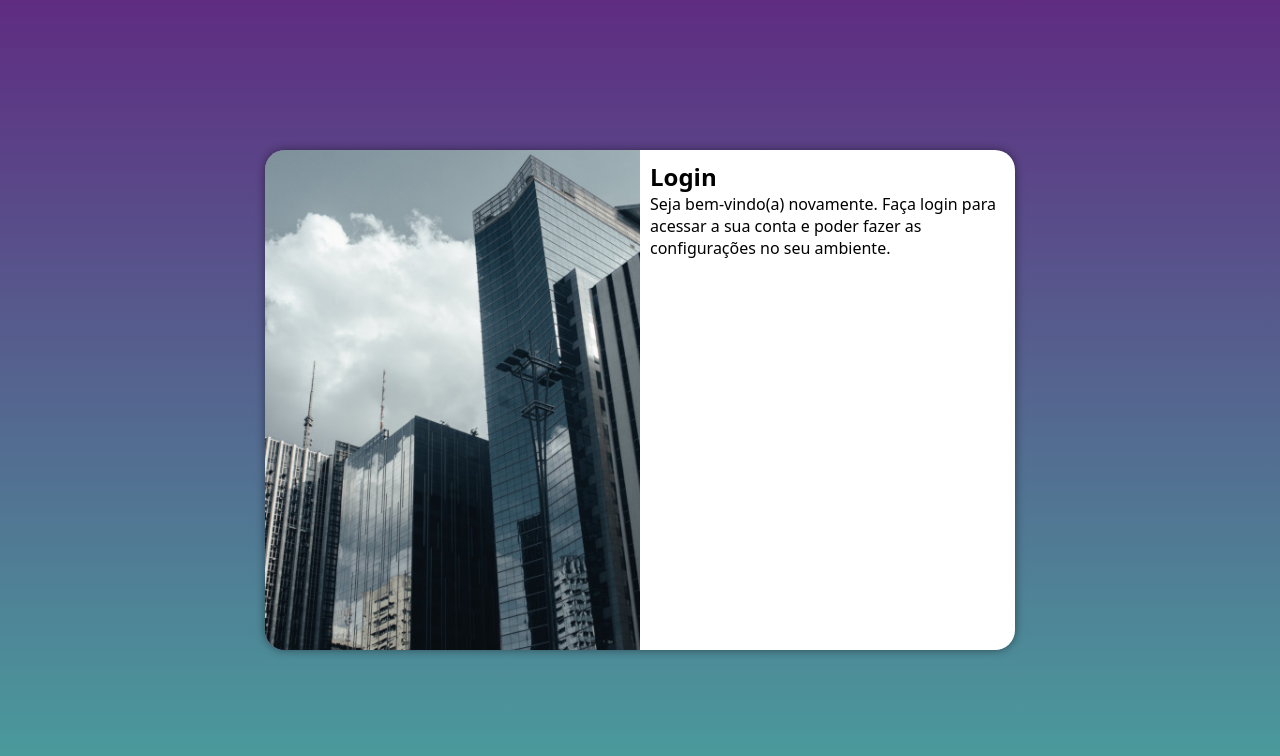
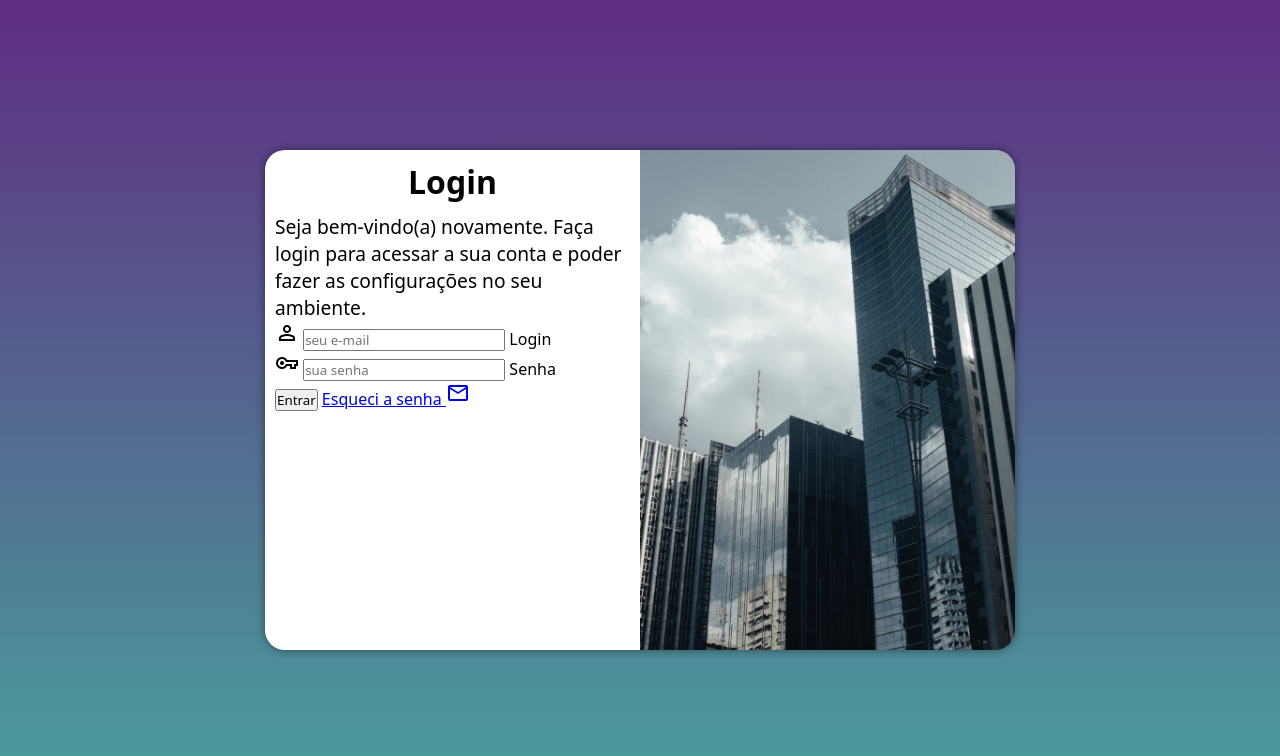
Before and after one commit to Dragon742/projeto-login, a plain HTML site: page index.html in a window 1280 px wide. Drawn offline with nearby package versions, Linux system fonts and the light colour scheme.

Commit message:
made form, minor adjustments

```diff
--- a/estilos/mediaquery.css
+++ b/estilos/mediaquery.css
@@ -29,6 +29,16 @@ Extra large screens, TV 1201px +
         float: right;
         width: 70%;
     }
+
+    div#formulario > h1{
+        text-align: center;
+        margin-bottom: 10px;
+        font-size: 2em;
+    }
+
+    div#formulario > p{
+        font-size: 1.2em;
+    }
 }
 
 @media screen and (min-width: 768px){
@@ -43,12 +53,22 @@ Extra large screens, TV 1201px +
     }
 
     section#login > div#imagem{
-        float: left;
+        float: right;
         width: 50%;
         height: 100%;
     }
     section#login > div#formulario{
-        float: right;
+        float: left;
         width: 50%;
     }
+
+    div#formulario > h1{
+        text-align: center;
+        margin-bottom: 10px;
+        font-size: 2em;
+    }
+
+    div#formulario > p{
+        font-size: 1.2em;
+    }
 }
--- a/estilos/style.css
+++ b/estilos/style.css
@@ -35,7 +35,7 @@ section#login{
     overflow: hidden;
 
     background-color: white;
-    width: 250px;
+    width: 275px;
     height: 500px;
     border-radius: 20px;
     box-shadow: 0px 0px 10px rgba(0, 0, 0, 0.45);
@@ -56,3 +56,12 @@ section#login > div#formulario{
     display: block;
     padding: 10px;
 }
+
+div#formulario > h1{
+    text-align: center;
+    margin-bottom: 10px;
+}
+
+div#formulario > p{
+    font-size: 0.8em;
+}
--- a/index.html
+++ b/index.html
@@ -4,9 +4,11 @@
     <meta charset="UTF-8">
     <meta name="viewport" content="width=device-width, initial-scale=1.0">
     <title>Login</title>
+    <link href="https://fonts.googleapis.com/css2?family=Material+Symbols+Outlined" rel="stylesheet" />
     <link rel="stylesheet" href="estilos/style.css">
     <link rel="stylesheet" href="estilos/mediaquery.css">
 </head>
+
 <body>
     <main>
         <section id="login">
@@ -16,8 +18,19 @@
             <div id="formulario">
                 <h1>Login</h1>
                 <p>Seja bem-vindo(a) novamente. Faça login para acessar a sua conta e poder fazer as configurações no seu ambiente.</p>
-                <form action="login.php" method="post">
-
+                <form action="login.php" method="post" autocomplete="on">
+                    <div class="campo">
+                        <span class="material-symbols-outlined">person</span>
+                        <input type="email" name="login" id="ilogin" placeholder="seu e-mail" autocomplete="email" required maxlength="40">
+                        <label for="ilogin">Login</label>
+                    </div>
+                    <div class="campo">
+                        <span class="material-symbols-outlined">vpn_key</span>
+                        <input type="password" name="senha" id="isenha" placeholder="sua senha" autocomplete="current-password" required minlength="8" maxlength="20">
+                        <label for="isenha">Senha</label>
+                    </div>
+                    <input type="submit" value="Entrar">
+                    <a href="esqueci.html">Esqueci a senha <span class="material-symbols-outlined">mail</span></a>
                 </form>
             </div>
         </section>
```
